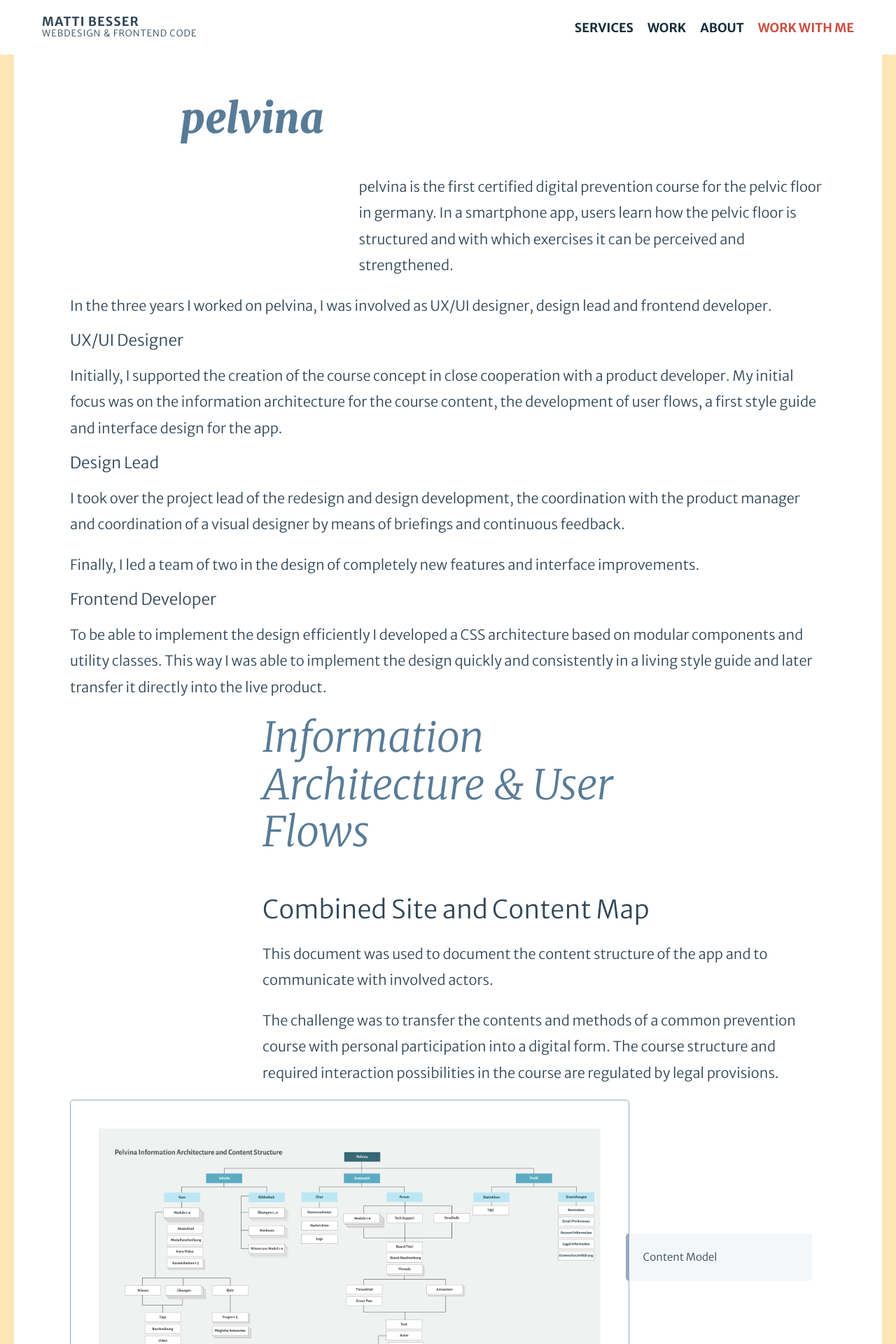
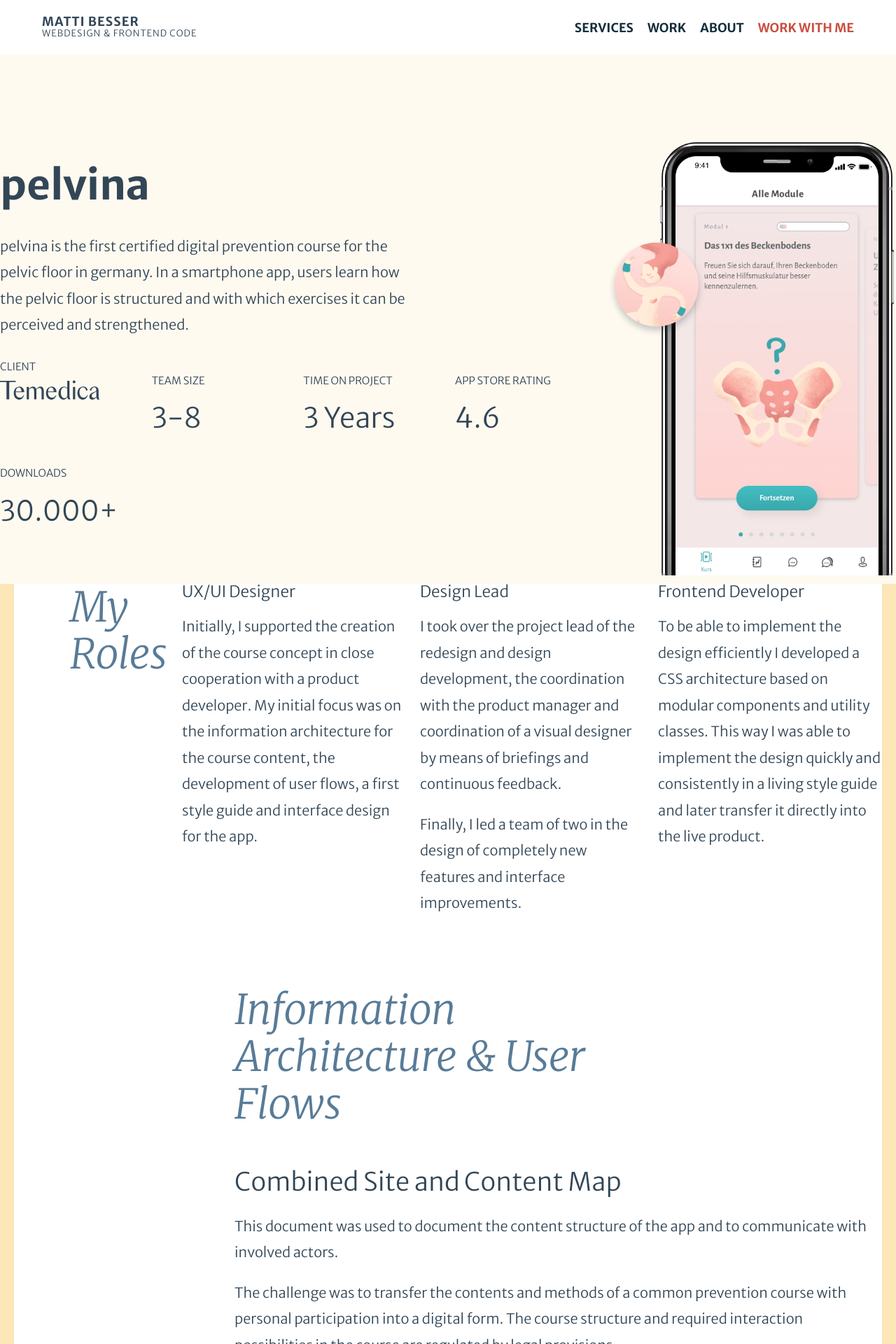
Before and after one commit to mbesser/mbesser.github.io, a Jekyll site: the page built from _case_studies/pelvina.md, in a window 1280 px wide. Shown: the top 1920 px of the page at 70% size. Built offline with Jekyll 4.4.1, drawn with Linux system fonts in a browser that asks for light colours; nearby versions of some CDN libraries.

Commit message:
feat: Introduce first implementation of project key facts and roles. Remove lots of obsolete CSS.

```diff
--- a/_case_studies/pelvina.md
+++ b/_case_studies/pelvina.md
@@ -4,22 +4,22 @@
 title: pelvina
 description: pelvina is the first certified digital prevention course for the pelvic floor in germany. In a smartphone app, users learn how the pelvic floor is structured and with which exercises it can be perceived and strengthened.
 title_image:
-  url: title_image.jpg
-  alt: Description of the image goes here.
+  url: pelvina_cover_image.png
+  alt: A screenshot from the pelvina app displayed in an iPhone. It shows the list of course modules which at the moment presents the first module. Overlaying the smartphone there is the app icon of plevina which shows an exercising female figure, Paulina.
 key_facts:
-  - name: client
+  - key: Client
     value: Temedica GmbH
     logo_url: logo_temedica.svg
-  - name: Type of Product
-    value: Mobile App
-  - name: Duration
+  - key: Team size
+    value: 3-8
+  - key: Time on project
     value: 3 Years
-  - name: Team size
-    value: 3-8
-  - name: My Roles
-    value: UX/UI Designer, Lead Designer, Frontend Developer
+  - key: App store rating
+    value: 4.6
+  - key: Downloads
+    value: 30.000+
 roles:
-  intro: In the three years I worked on pelvina, I was involved as UX/UI designer, design lead and frontend developer.
+  # intro: In the three years I worked on pelvina, I was involved as UX/UI designer, design lead and frontend developer.
   role:
     - name: UX/UI Designer
       text: Initially, I supported the creation of the course concept in close cooperation with a product developer. My initial focus was on the information architecture for the course content, the development of user flows, a first style guide and interface design for the app.
--- /dev/null
+++ b/_includes/case_studies/key_facts.html
@@ -0,0 +1,13 @@
+<div class="facts">
+  {% for fact in page.key_facts %}
+    <p class="fact">
+      <span class="fact__name">{{ fact.key }}</span>
+      <br>
+      {% if fact.logo_url %}
+        <img src="{{ site.baseurl }}/img/clients/{{ fact.logo_url }}" alt="{{ fact.value }}">
+      {% else %}
+        <span class="fact__value">{{ fact.value }}</span>
+      {% endif %}
+    </p>
+  {% endfor %}
+</div>
--- /dev/null
+++ b/_includes/case_studies/roles.html
@@ -0,0 +1,14 @@
+<section class="post__section">
+  <h2>My Roles</h2>
+  {% if page.roles.intro %}
+    <p>{{ page.roles.intro | markdownify | smartify }}</p>
+  {% endif %}
+  <div class="roles">
+    {% for role in page.roles.role %}
+      <div class="role">
+        <h4>{{ role.name | markdownify | smartify }}</h4>
+        <p>{{ role.text | markdownify | smartify }}</p>
+      </div>
+    {% endfor %}
+  </div>
+</section>
--- a/_layouts/case_study.html
+++ b/_layouts/case_study.html
@@ -1,28 +1,22 @@
 ---
 layout: default
 ---
-{% if page.image %}
-  <section class="post__break">
-    <div class="post__break-image" style="background-image: url(/img/{{ page.image }});"></div>
-  </section>
-{% endif %}
-<article class="post__content">
-  <header class="post__header">
-    <h1 class="post__title">{{ page.title }}</h1>
-    <p class="post__excerpt">{{ page.description | markdownify | smartify }}</p>
+<article class="post">
+  <header>
+    <div class="text">
+      <h1>{{ page.title }}</h1>
+      <p>{{ page.description | markdownify | smartify }}</p>
+      {% if page.key_facts %}
+        {% include case_studies/key_facts.html %}
+      {% endif %}
+    </div>
+    <div class="image">
+      <img src="{{ site.baseurl }}/img/{{ page.project_name }}/{{ page.title_image.url }}" alt="{{ page.title_image.alt }}">
+    </div>
   </header>
+
   {% if page.roles %}
-    <section>
-      <p>{{ page.roles.intro | markdownify | smartify }}</p>
-      <ul>
-        {% for role in page.roles.role %}
-          <li>
-            <h4>{{ role.name | markdownify | smartify }}</h4>
-            <p>{{ role.text | markdownify | smartify }}</p>
-          </li>
-        {% endfor %}
-      </ul>
-    </section>
+    {% include case_studies/roles.html %}
   {% endif %}
 
   {% if page.sections %}
@@ -35,7 +29,7 @@
             {% if content.heading %}
               <h3>{{ content.heading }}</h3>
             {% endif %}
-            {% if content.heading %}
+            {% if content.text %}
               {{ content.text | markdownify | smartify }}
             {% endif %}
           </div>
@@ -48,8 +42,10 @@
             </figure>
           {% endif %}
         {% endfor %}
+
       </section>
     {% endfor %}
+
   {% endif %}
 
   {% assign testimonial = site.data.testimonials | where: "project", page.project_name %}
--- a/_layouts/default.html
+++ b/_layouts/default.html
@@ -4,11 +4,11 @@
   <body class="site site--{{ page.layout }}">
     {% include site_header.html %}
     <main class="site__content" role="main">
-      <div class="module">
-        <div class="module__body">
+      <!-- <div class="module">
+        <div class="module__body"> -->
           {{ content }}
-        </div>
-      </div>
+        <!-- </div>
+      </div> -->
     </main>
     {% include contact.html %}
     {% include site_footer.html %}
--- a/assets/sass/_layout.scss
+++ b/assets/sass/_layout.scss
@@ -27,13 +27,13 @@
 .site__content {
   width: 100%;
   flex: 1;
-  padding-right: $space;
-  padding-left: $space;
+  // padding-right: $space;
+  // padding-left: $space;
   background-color: #fff;
 
   @include respond-to(small) {
-    padding-right: $space * 2;
-    padding-left: $space * 2;
+    // padding-right: $space * 2;
+    // padding-left: $space * 2;
   }
 
   /* leave some space for the contact area and avoid overlap */
@@ -68,7 +68,7 @@
   flex: 1;
   width: 100%;
   max-width: 70rem;
-  padding: 0 $space;
+  // padding: 0 $space;
   margin: 0 auto;
   background-color: #fff;
   overflow: hidden;
--- a/assets/sass/_post.scss
+++ b/assets/sass/_post.scss
@@ -3,20 +3,35 @@
 **************************************/
 
 .post {
+  header {
+    display: grid;
+    column-gap: $space;
+    grid-template-areas: "text"  "image";
+    @include respond-to(medium) {
+      grid-template-columns: repeat(3, 1fr);
+      grid-template-areas: "text  text  image";
+    }
+    margin: 0 ($space * -1);
+    background-color: $mb-yellow-light;
 
-}
+    .text {
+      grid-area: text;
+      padding-top: ($space * 6);
 
-.post__header {
-  padding: $space 0;
-  padding-bottom: 0;
+      p {
+        max-width: 45ch;
+      }
+    }
 
-  @include respond-to(medium) {
-    padding-left: 38.2%;
+    .image {
+      grid-area: image;
+      padding-top: ($space * 6);
+
+      img {
+        max-width: 100%;
+      }
+    }
   }
-}
-
-.post__image {
-  width: 100%;
 }
 
 .post__title {
@@ -26,131 +41,6 @@
   font-style: italic;
   font-weight: 900;
   line-height: 1.3;
-
-  @include respond-to(medium) {
-    margin-left: -38.2%;
-  }
-}
-
-.post__body {}
-
-.post__excerpt {
-  color: $body-copy-light;
-  font-size: 1.125rem;
-  font-weight: 300;
-  line-height: 1.5;
-}
-
-.post__details {
-
-  li {
-    // display: inline-block;
-    padding-right: $space*2;
-  }
-
-  // @include respond-to(medium) {
-  //   width: 38.2%;
-  //   margin-left: -38.2%;
-  //   float: left;
-  //   text-align: right;
-  // }
-
-  h4 {
-    font-size: .618rem;
-    margin-bottom: 0;
-    color: $body-copy-lighter;
-    letter-spacing: 1px;
-    line-height: 1;
-    text-decoration: none;
-    text-transform: uppercase;
-  }
-
-  p {
-    margin-bottom: $space;
-    color: $body-copy-light;
-    font-size: .8887rem;
-    font-weight: 400;
-    line-height: 1.5;
-  }
-}
-
-.post__content {
-  // @include respond-to(medium) {
-  //   width: 61.8%;
-  //   padding: 0;
-  //   margin-left: 38.2%;
-  // }
-}
-
-.post__figure {
-  margin-bottom: $space * 2;
-
-  // @include respond-to(medium) {
-  //   margin-left: -38.2%;
-  // }
-}
-
-.post__figure-caption {
-  padding: 0 $space / 2;
-  font-size: .8887rem;
-  line-height: 1.3;
-
-  // @include respond-to(small) {
-  //   display: inline-block;
-  //   width: 25%;
-  //   float: right;
-  //   padding-top: $space;
-  //   border-top: 1px solid $body-copy-lighter;
-  // }
-}
-
-.post__figure-image {
-  max-width: 100%;
-  margin-bottom: $space/2;
-  border: .5rem solid rgba(0,0,0,.1);
-
-  // @include respond-to(small) {
-  //   width: calc(75% - 1rem);
-  //   margin-right: $space;
-  // }
-}
-
-.post__break {
-  position: relative;
-  float: none;
-  margin: 0 auto $space*2;
-  display: inline-block;
-  line-height: 0;
-  min-width: 100%;
-  max-width: 100%;
-  background: transparent;
-}
-
-.post__break-image {
-  display: none;
-
-  // @include respond-to(medium) {
-  //   display: block;
-  //   position: relative;
-  //   padding-bottom: 50vh;
-  //   padding-left: 99999px;
-  //   margin-left: -99999px;
-  //   padding-right: 99999px;
-  //   margin-right: -99999px;
-  //   background-position: top center;
-  //   background-attachment: fixed;
-  //   background-size: cover;
-  //   will-change: transform;
-  // }
-}
-
-.post__break + .post__header {
-  position: relative;
-  background-color: #fff;
-
-  // @include respond-to(medium) {
-  //   margin-top: $space * -5;
-  // }
 }
 
 .post__section {
@@ -160,7 +50,7 @@
   @include respond-to(small) {
     display: grid;
     grid-template-columns: repeat(4, 1fr);
-    grid-column-gap: $space;
+    column-gap: $space;
   }
 
   & + & {
@@ -311,3 +201,34 @@
     border-radius: 50%;
   }
 }
+
+// ROLES
+.roles {
+  display: grid;
+  grid-template-columns: repeat(3, minmax(320px, 1fr));
+  column-gap: $space;
+}
+
+// KEY FACTS
+.facts {
+  display: grid;
+  grid-area: text;
+  grid-template-columns: repeat(auto-fit, minmax(160px, 1fr));
+  column-gap: $space;
+}
+
+.fact {
+  &__name {
+    font-size: 0.75rem;
+    letter-spacing: 2%;
+    text-transform: uppercase;
+  }
+
+  &__value {
+    font-size: 2rem;
+  }
+
+  img {
+    height: $space * 1.6875;
+  }
+}
--- a/assets/sass/globals/_variables.scss
+++ b/assets/sass/globals/_variables.scss
@@ -15,6 +15,7 @@
 $gold: #F1BB52;
 $bright-gold: #FBD486;
 $brighter-gold: lighten($bright-gold, 10%);
+$mb-yellow-light: #FFFAF0;
 
 $red: #C94F41;
 $red-light: #FC6251;
```
Also changed, not shown: img/pelvina/pelvina_cover_image.png (added).
